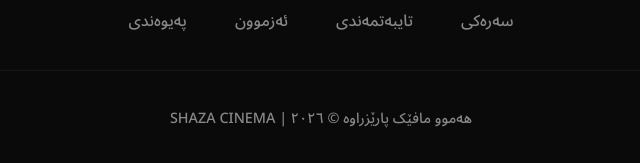
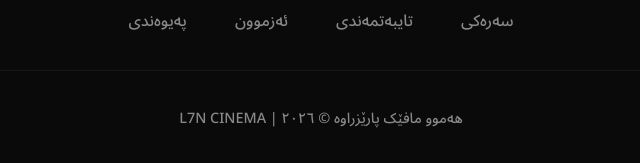
Before and after one commit to y7-krd7/L7n-movies, a plain HTML site: page index.html in a window 1280 px wide. Shown: the part 6222-6385 px from the top of the page, 319-959 px from the left. Drawn offline with nearby package versions, Linux system fonts and the light colour scheme.

Commit message:
Update index.html

```diff
--- a/index.html
+++ b/index.html
@@ -1231,7 +1231,7 @@
             <a href="#contact">پەیوەندی</a>
         </div>
         <div class="copyright">
-            هەموو مافێک پارێزراوە © ٢٠٢٦ | SHAZA CINEMA
+            هەموو مافێک پارێزراوە © ٢٠٢٦ | L7N CINEMA
         </div>
     </footer>
 
```
